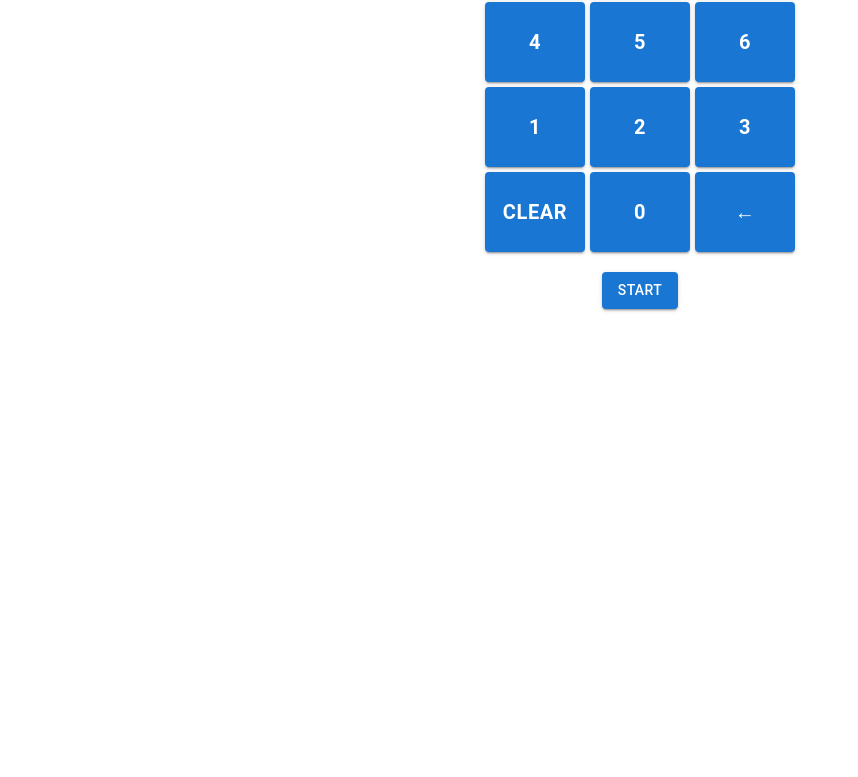
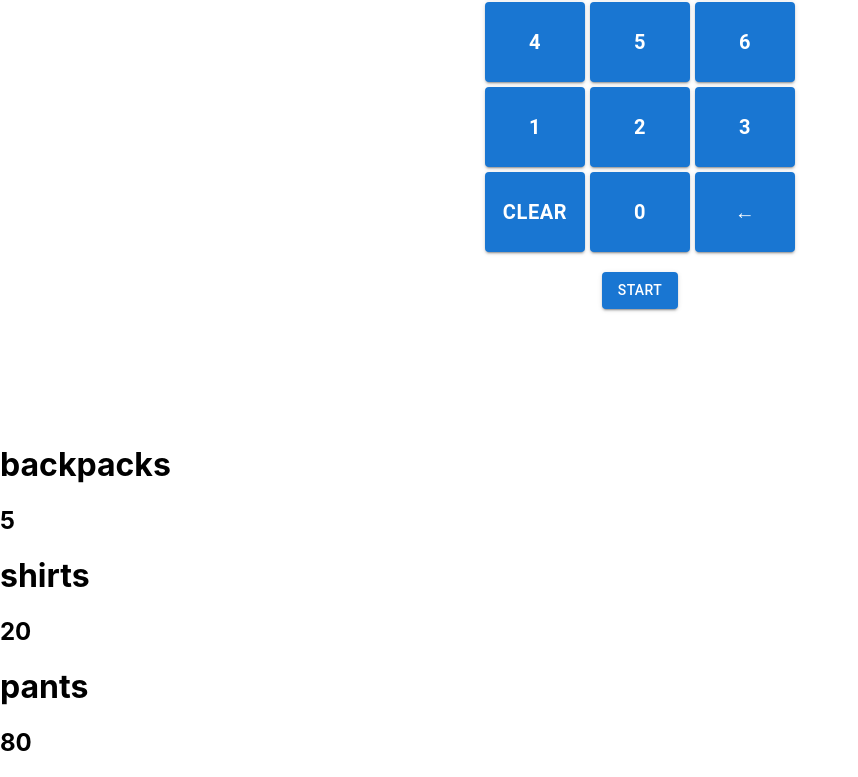
Before and after one commit to IonImpulse/ARTEMIS-HackDavis-2023, a React (Create React App) app in the folder cloth-frontend/: page / in a window 1280 px wide. Shown: the part 376-1153 px from the top of the page, without its empty margins (0-858 px from the left). Before the commit the page ends 800 px from the top, so only its background shows below. Built offline with nearby package versions, Linux system fonts and the light colour scheme; the HTML template or start-up script is replaced by a standard one.

Commit message:
Display cart

```diff
--- a/cloth-frontend/src/App.js
+++ b/cloth-frontend/src/App.js
@@ -1,11 +1,13 @@
 import * as React from 'react';
 import './App.css';
+import Cart from './components/Cart.js';
 import LoginScreen from './components/LoginScreen.js';
 
 export default function App() {
   return (
     <div>
       <LoginScreen />
+      <Cart cart={{backpacks:5, shirts:20, pants:80}}/>
     </div>
   );
 }
--- a/cloth-frontend/src/components/Cart.js
+++ b/cloth-frontend/src/components/Cart.js
@@ -1,9 +1,17 @@
 import * as React from 'react';
 
-export default function Cart() {
+export default function Cart(props) {
+
     return (
         <div>
-            hi
+            {Object.entries(props.cart).map(([key, value]) => {
+                return (
+                    <div>
+                        <h1>{key}</h1>
+                        <h2>{value}</h2>
+                    </div>
+                )
+            })}
         </div>
     )
 }
```
